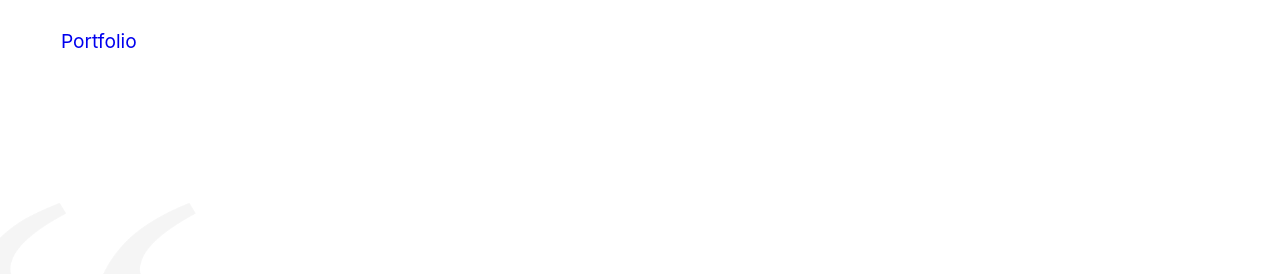
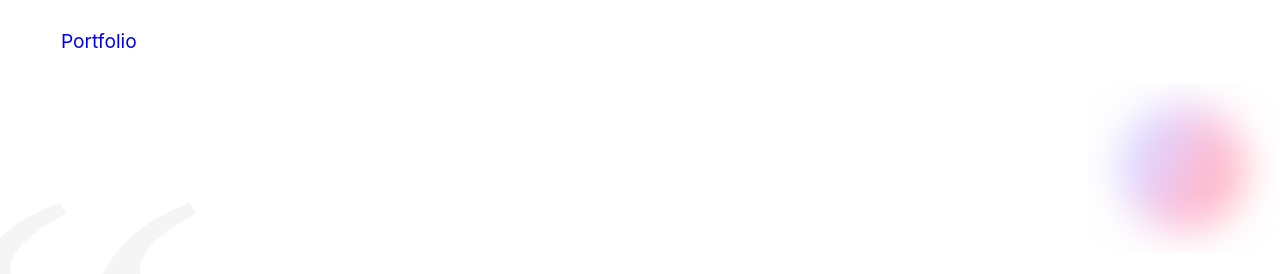
Before and after one commit to SskYwaLkeR/my-portfolio, a Gatsby site: page / in a window 1280 px wide. Shown: the top 274 px of the page. Built offline with nearby package versions, Linux system fonts and the light colour scheme; Gatsby itself is replaced by a stand-in of ours.

Commit message:
added styled img

```diff
--- /dev/null
+++ b/src/components/BlurTop.image.js
@@ -0,0 +1,25 @@
+import React from "react"
+import { useStaticQuery, graphql } from "gatsby"
+import Img from "gatsby-image"
+
+const QuotesImage = () => {
+  const data = useStaticQuery(graphql`
+    query {
+      placeholderImage: file(relativePath: { eq: "Group3.png" }) {
+        childImageSharp {
+          fluid(maxWidth: 200) {
+            ...GatsbyImageSharpFluid
+          }
+        }
+      }
+    }
+  `)
+
+  if (!data?.placeholderImage?.childImageSharp?.fluid) {
+    return <div>Picture not found</div>
+  }
+
+  return <Img fluid={data.placeholderImage.childImageSharp.fluid} />
+}
+
+export default QuotesImage
--- a/src/pages/index.js
+++ b/src/pages/index.js
@@ -9,6 +9,7 @@ import Connect from "../components/Connect/Connect.js"
 import Projects from "../components/Projects/Projects.js"
 
 import QuotesImage from "../components/Quotes.image.js"
+import BlurImage from "../components/BlurTop.image.js"
 
 import GithubLogo from "../assets/github.svg"
 import InstagramLogo from "../assets/instagram.svg"
@@ -20,6 +21,17 @@ const IndexPage = () => (
   <Layout>
     <SEO title="Home" />
     <div className="home-container">
+      <div
+        className="top-blur"
+        style={{
+          width: `190px`,
+          top: `0%`,
+          right: `-5%`,
+          position: `absolute`,
+        }}
+      >
+        <BlurImage />
+      </div>
       <div className="intro-wrapper">
         <div className="intro">
           <div
```
